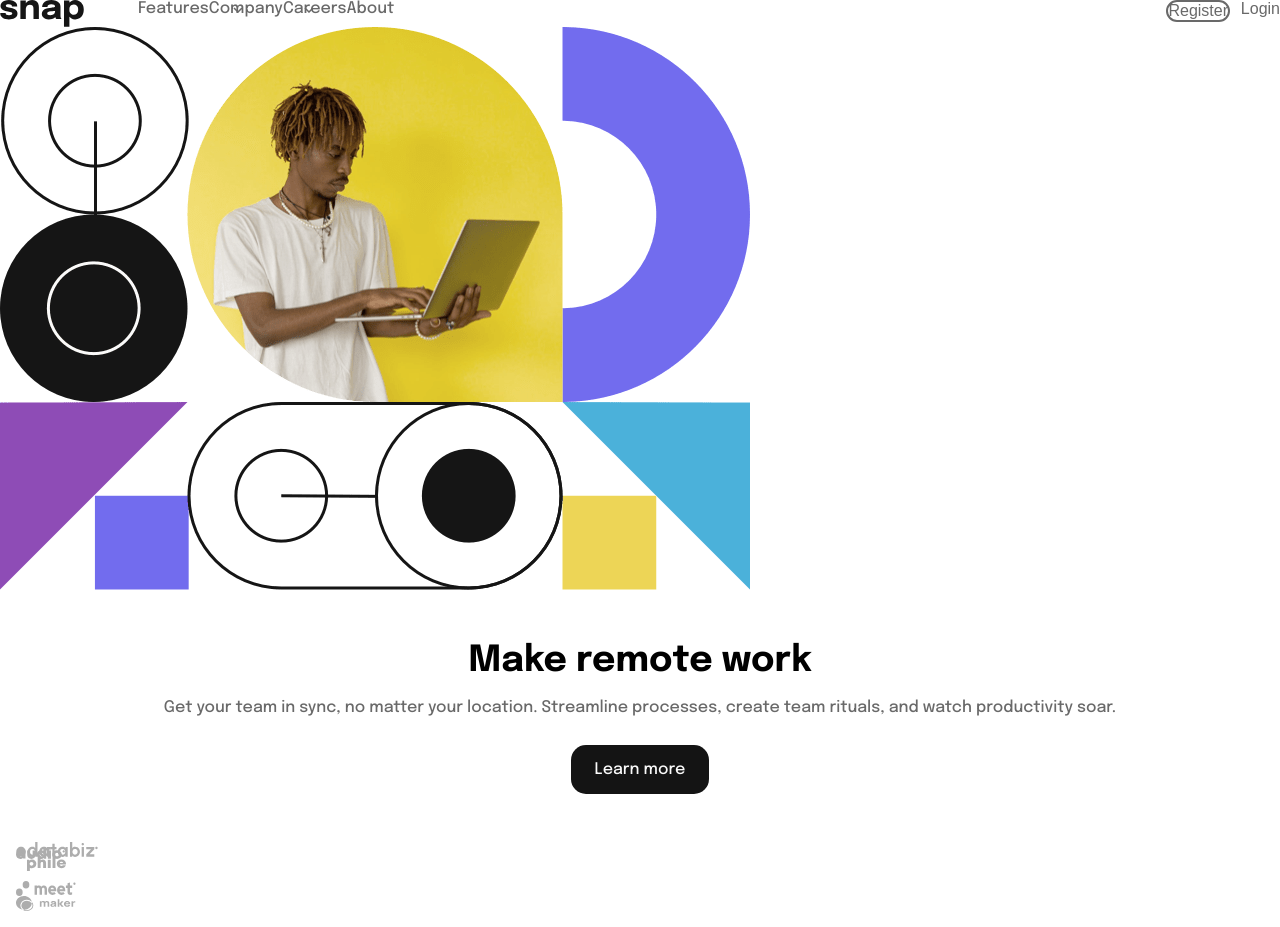
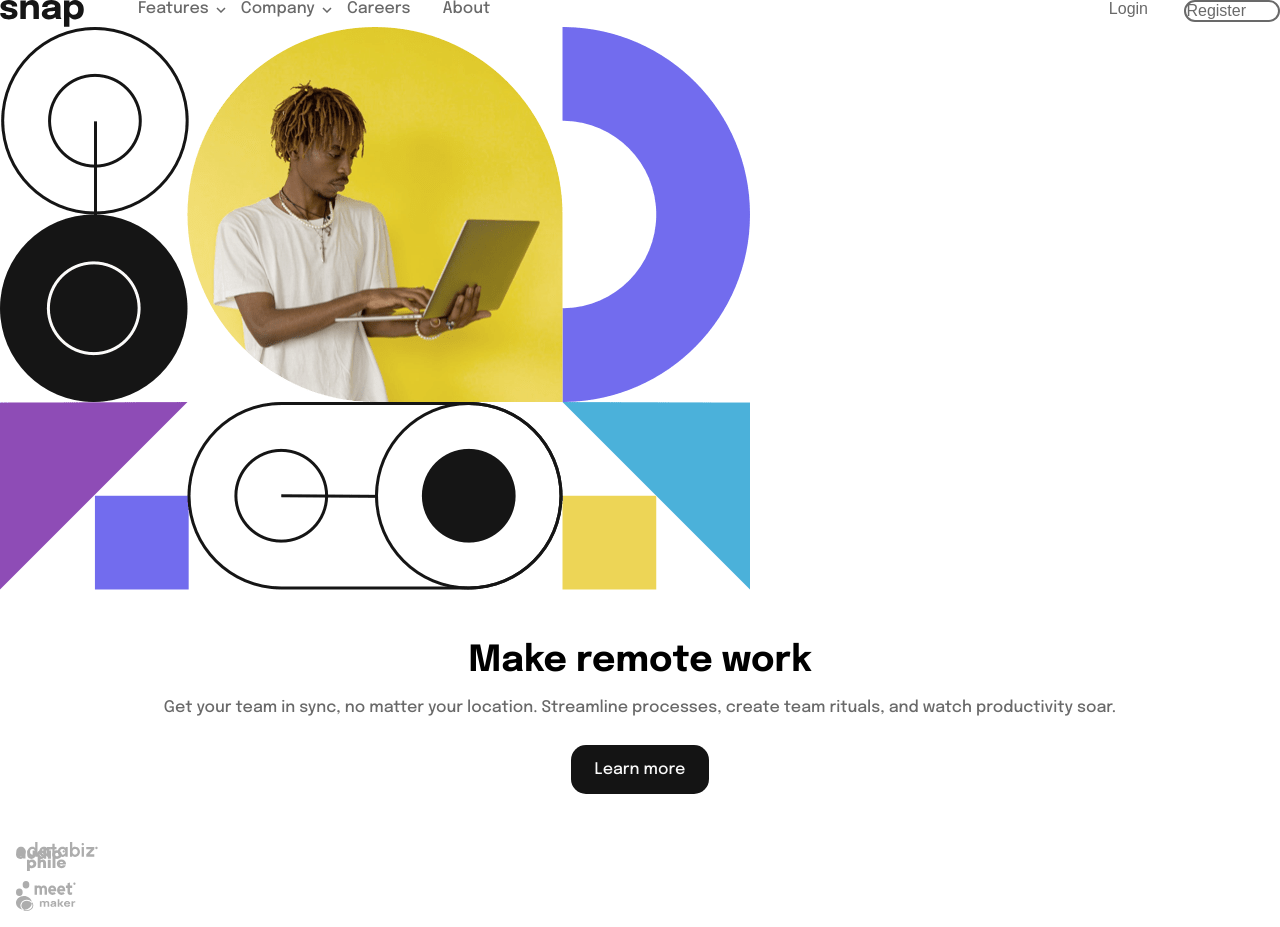
Before and after one commit to NorMenMe/frontend-mentor-intro-section, a website: page src/index.html in a window 1280 px wide. Drawn offline with nearby package versions, Linux system fonts and the light colour scheme; files that its build step writes are made by us from their sources.

Commit message:
wip(header): adjust arrows

```diff
--- a/src/scss/main.scss
+++ b/src/scss/main.scss
@@ -89,6 +89,7 @@ body {
 
   @media ( min-width: 1065px ) {
     margin-top: unset;
+    padding-right: 2rem;
   }
 
   > * {
@@ -109,13 +110,18 @@ body {
     }
   }
 
-  &:nth-child(-n+2) {
+  .intro__navigation-button {
 
     &::before,
     &::after {
       position: absolute;
       top: 0;
       left: 95px;
+
+      @media ( min-width: 1065px ) {
+        right: 15px;
+        left: unset;
+      }
     }
 
     &::before {
@@ -135,15 +141,15 @@ body {
     &:hover::after {
       visibility: visible;
     }
+  }
 
 
-  }
 
   &:nth-last-child(-n+2) {
 
     @media ( min-width: 1065px ) {
       position: absolute;
-      right: 0;
+      right: 100px;
     }
 
     button {
@@ -166,8 +172,7 @@ body {
     margin-top: 0;
 
     @media ( min-width: 1065px ) {
-      position: absolute;
-      right: 50px;
+      right: 0;
     }
   }
 }
```
